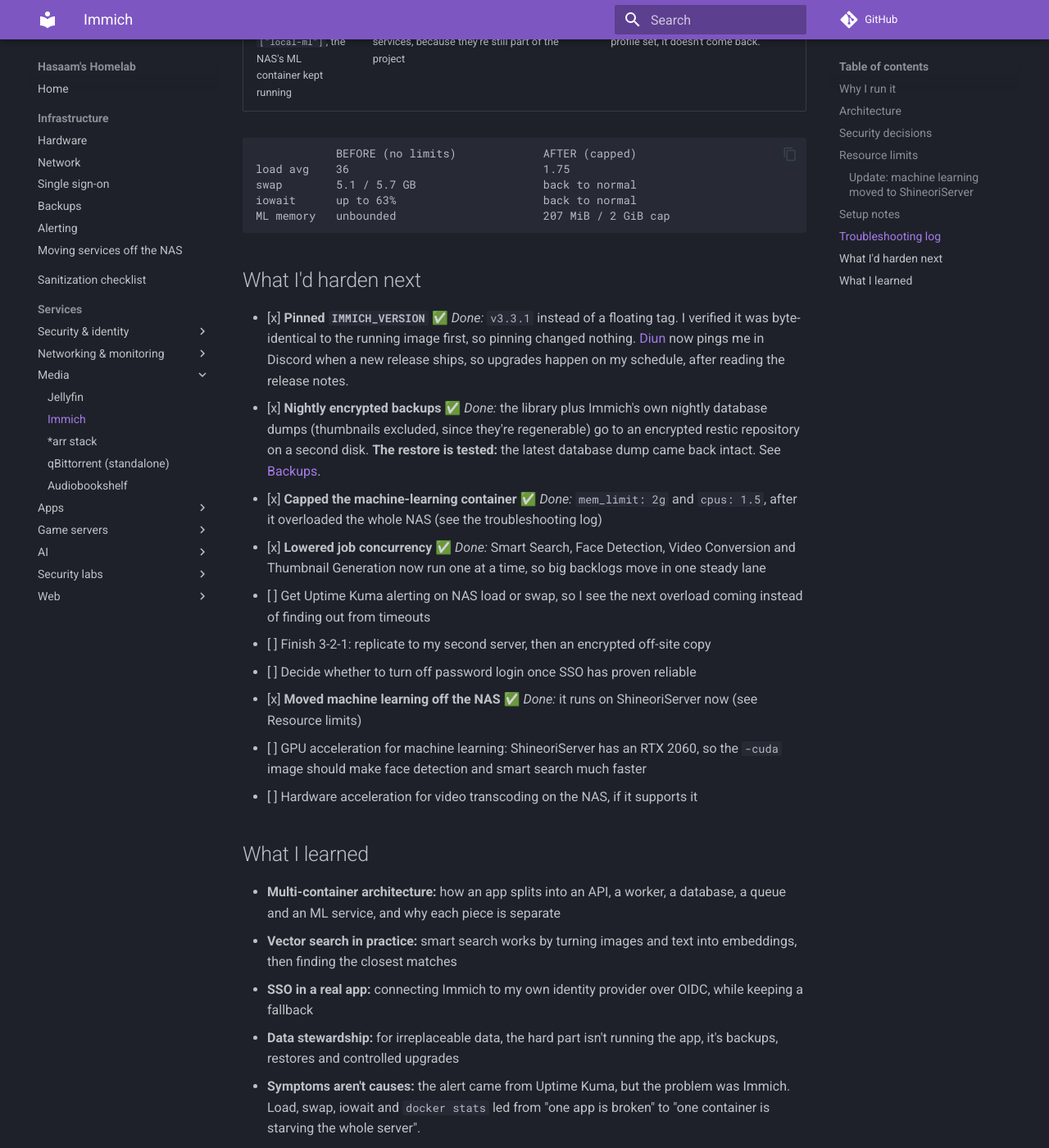
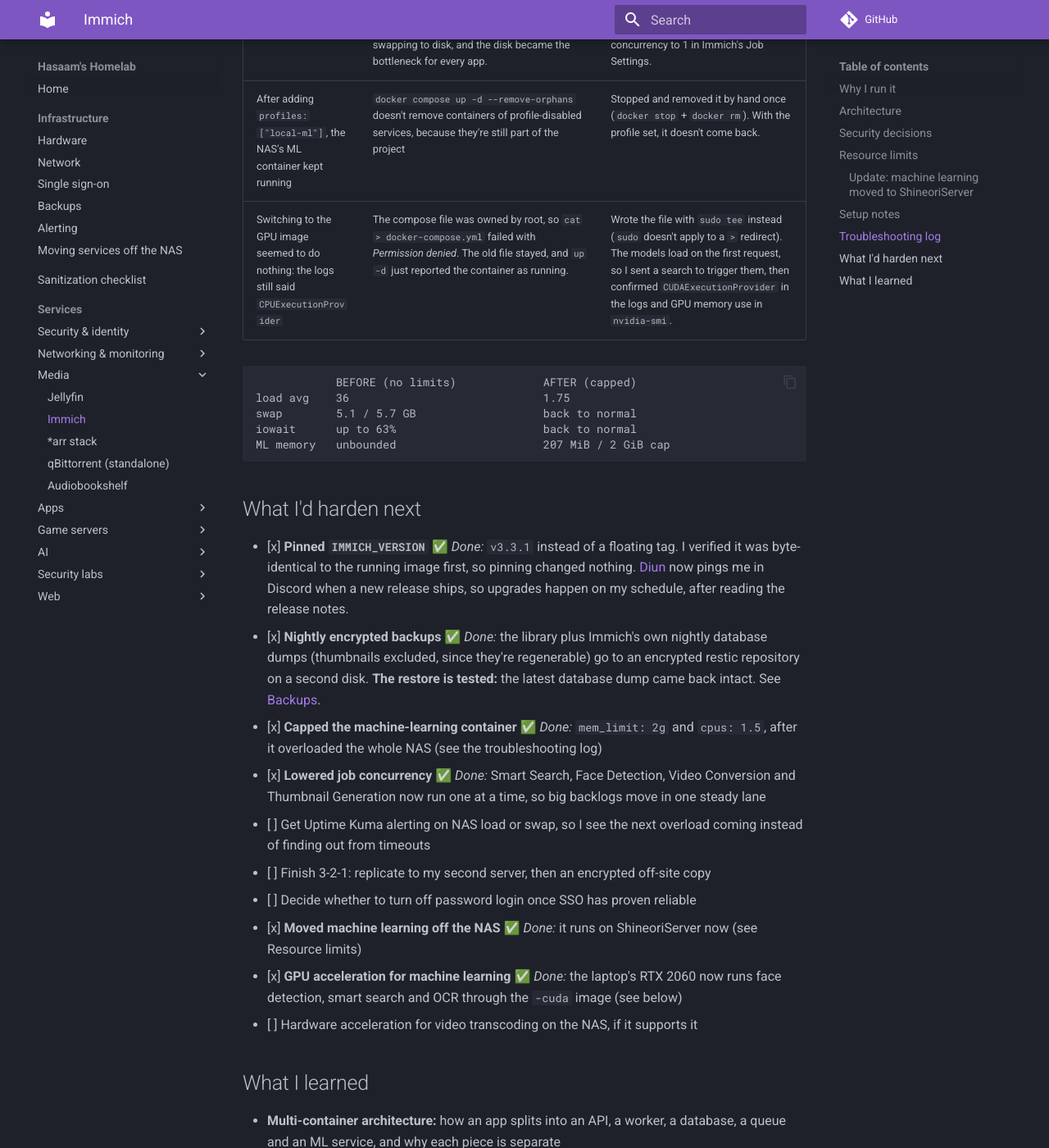
Before and after one commit to Shineori/homelab, an MkDocs documentation site: the page built from docs/services/immich.md, in a window 1280 px wide and 1400 px high, scrolled down 4121 px. Shown: the whole window at 82% size. Built offline with MkDocs 1.6.1 and Material for MkDocs 9.7.7, drawn with Linux system fonts in a browser that asks for light colours; comment, search, counter and statistics services are not loaded; some of the changed text lies outside the part shown.

Commit message:
Immich ML now runs on the laptop's RTX 2060
Switches the machine-learning container to the -cuda image with a Docker GPU reservation, confirmed by CUDAExecutionProvider in the logs and GPU memory use.

````diff
--- a/docs/services/immich.md
+++ b/docs/services/immich.md
@@ -82,7 +82,8 @@
 - **On the laptop:** [`stacks/immich-ml/`](https://github.com/shineori/homelab/tree/main/stacks/immich-ml) runs the same version tag as the server (`v3.3.1`), bound to the laptop's LAN IP only
 - **In Immich:** Administration → Settings → Machine Learning points at the laptop
 - **On the NAS:** the ML service keeps its limits but sits behind `profiles: ["local-ml"]`, so it doesn't start unless I ask for it. Rolling back is one line.
-- **Version lock:** when Diun reports a new Immich release, I bump the tag on **both** machines
+- **Runs on the GPU:** the `v3.3.1-cuda` image plus a Docker GPU reservation. The logs confirm `['CUDAExecutionProvider', 'CPUExecutionProvider']` (GPU first, CPU as the fallback), and the models use about 500 MiB of the card's 6 GB, shared with Ollama.
+- **Version lock:** when Diun reports a new Immich release, I bump the tag on **both** machines (`vX.Y.Z` on the NAS, `vX.Y.Z-cuda` on the laptop)
 - **If the laptop is off,** smart search and face detection pause and catch up later. Uploads, browsing and backups keep working.
 
 ## Setup notes
@@ -101,6 +102,7 @@
 |---|---|---|
 | **Uptime Kuma showed "Cannot connect to the socket server"**, and every app on the NAS was slow or timing out | The whole NAS was overloaded, not just Uptime Kuma: load average **36**, swap **5.1 of 5.7 GB** used, and up to **63% iowait** (the CPU waiting on the disk). `docker stats` showed `immich_server` at **183%** CPU and `immich_machine_learning` at **152%**, most likely from Immich reprocessing the library after my upgrade to v3. With no limits, the ML container grabbed RAM until the NAS was swapping to disk, and the disk became the bottleneck for every app. | **Confirmed the cause first:** stopping only the ML container dropped the load from 36 to 13 within minutes, and every app answered again. **Then fixed it for good:** added `mem_limit: 2g` and `cpus: 1.5` to the ML container. After the restart the load settled at **1.75**, with the ML container capped at 2 GiB. Also dropped the heavy jobs' concurrency to 1 in Immich's Job Settings. |
 | After adding `profiles: ["local-ml"]`, the NAS's ML container kept running | `docker compose up -d --remove-orphans` doesn't remove containers of profile-disabled services, because they're still part of the project | Stopped and removed it by hand once (`docker stop` + `docker rm`). With the profile set, it doesn't come back. |
+| Switching to the GPU image seemed to do nothing: the logs still said `CPUExecutionProvider` | The compose file was owned by root, so `cat > docker-compose.yml` failed with *Permission denied*. The old file stayed, and `up -d` just reported the container as running. | Wrote the file with `sudo tee` instead (`sudo` doesn't apply to a `>` redirect). The models load on the first request, so I sent a search to trigger them, then confirmed `CUDAExecutionProvider` in the logs and GPU memory use in `nvidia-smi`. |
 
 ```
             BEFORE (no limits)             AFTER (capped)
@@ -120,7 +122,7 @@
 - [ ] Finish 3-2-1: replicate to my second server, then an encrypted off-site copy
 - [ ] Decide whether to turn off password login once SSO has proven reliable
 - [x] **Moved machine learning off the NAS** ✅ *Done:* it runs on ShineoriServer now (see Resource limits)
-- [ ] GPU acceleration for machine learning: ShineoriServer has an RTX 2060, so the `-cuda` image should make face detection and smart search much faster
+- [x] **GPU acceleration for machine learning** ✅ *Done:* the laptop's RTX 2060 now runs face detection, smart search and OCR through the `-cuda` image (see below)
 - [ ] Hardware acceleration for video transcoding on the NAS, if it supports it
 
 ## What I learned
````
Also changed, not shown: docs/infrastructure/hardware.md (+1 -1 lines), docs/infrastructure/migration.md (+1 -1 lines), 1 other file.
